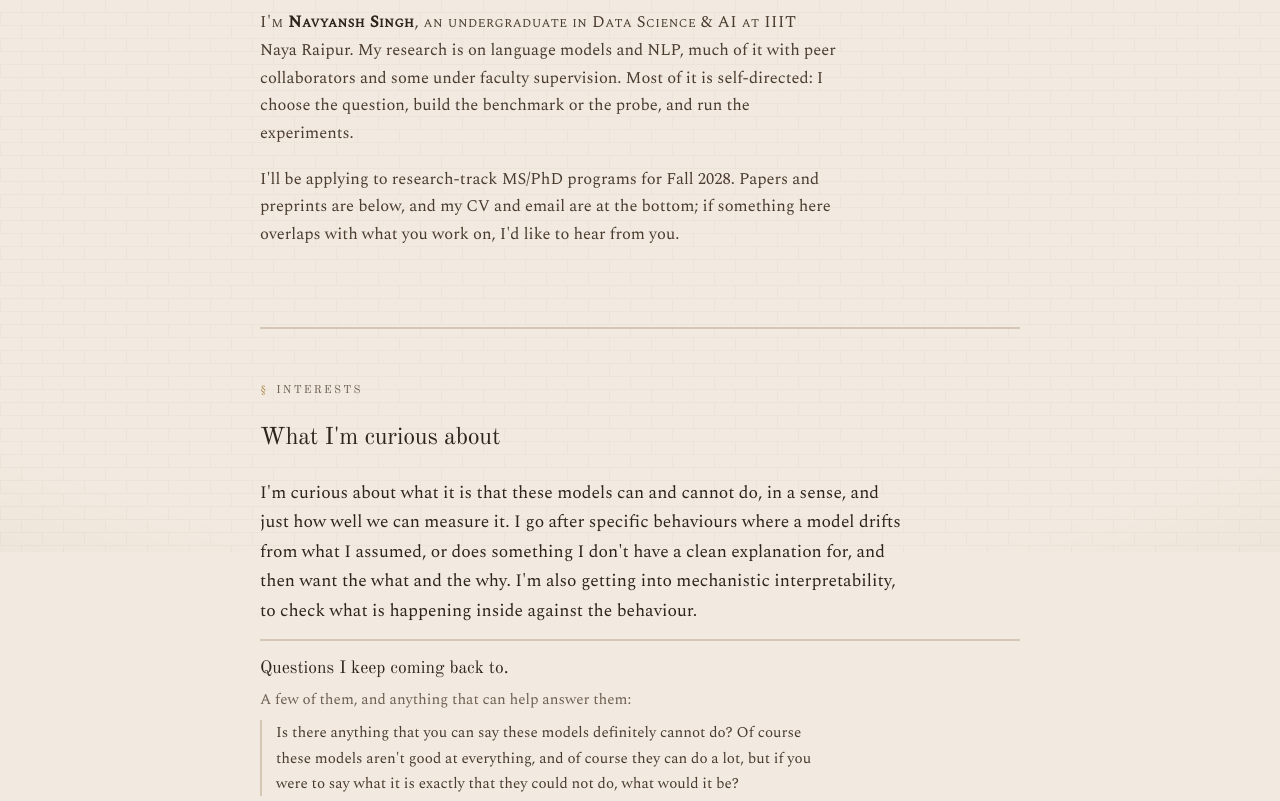
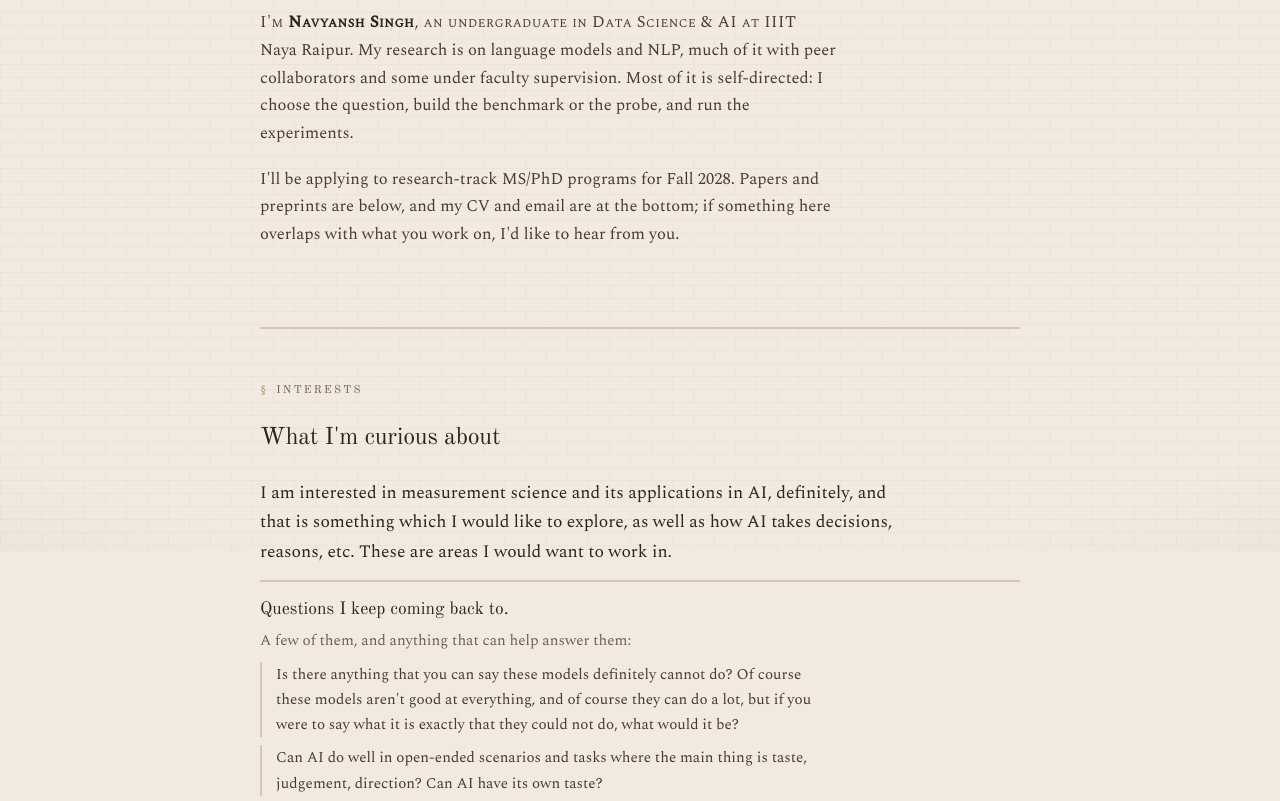
Before and after one commit to Navy017/navy017.github.io, a plain HTML site: page index.html in a window 1280 px wide. Shown: the part 248-1049 px from the top of the page. Drawn offline with nearby package versions, Linux system fonts and the light colour scheme; a web font is replaced by a local one.

Commit message:
Reword interests intro
Co-Authored-By: Claude Opus 5.5 <noreply@anthropic.com>

```diff
--- a/index.html
+++ b/index.html
@@ -862,10 +862,9 @@ p{margin:0 0 14px;max-width:74ch}
       <p class="eyebrow">Interests</p>
       <h2>What I'm curious about</h2>
       <p>
-        I'm curious about what it is that these models can and cannot do, in a sense, and just how well we
-        can measure it. I go after specific behaviours where a model drifts from what I assumed, or does
-        something I don't have a clean explanation for, and then want the what and the why. I'm also getting
-        into mechanistic interpretability, to check what is happening inside against the behaviour.
+        I am interested in measurement science and its applications in AI, definitely, and that is something
+        which I would like to explore, as well as how AI takes decisions, reasons, etc. These are areas I would
+        want to work in.
       </p>
 
       <ul class="themes">
```
